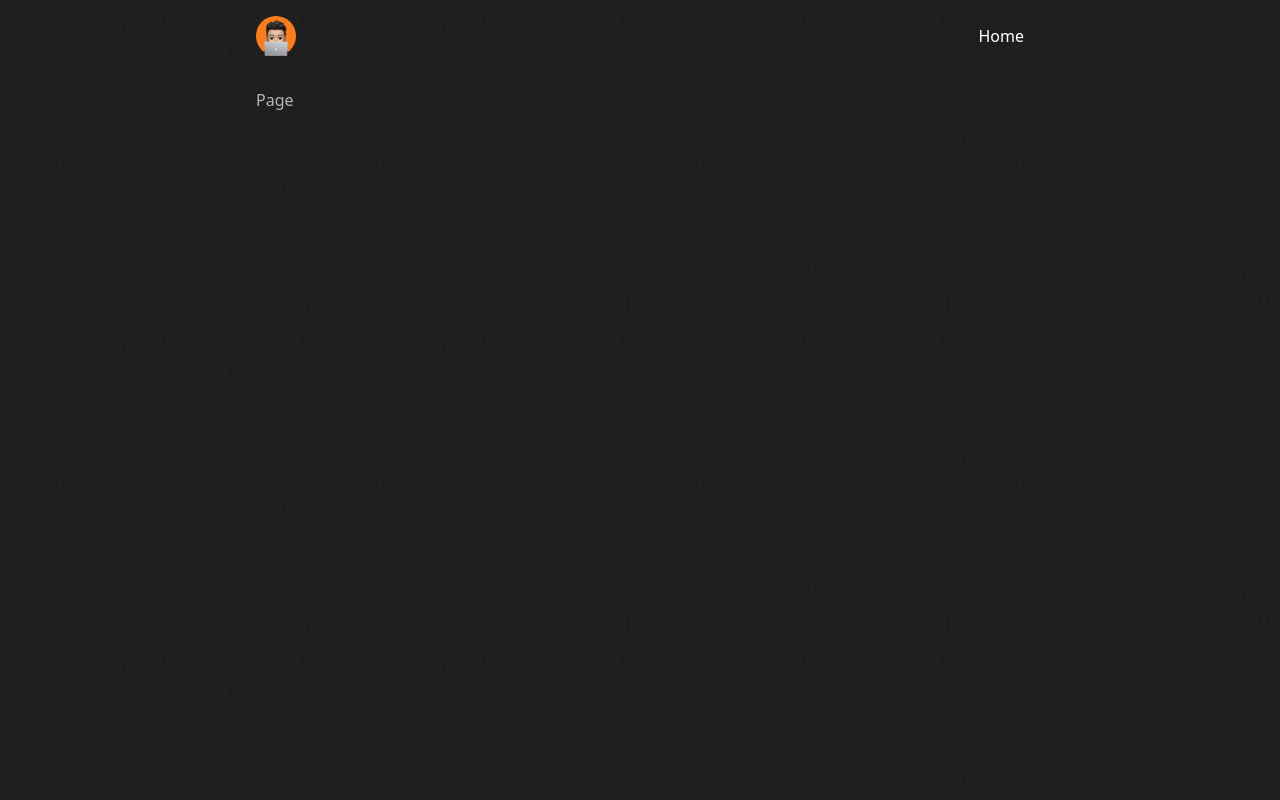
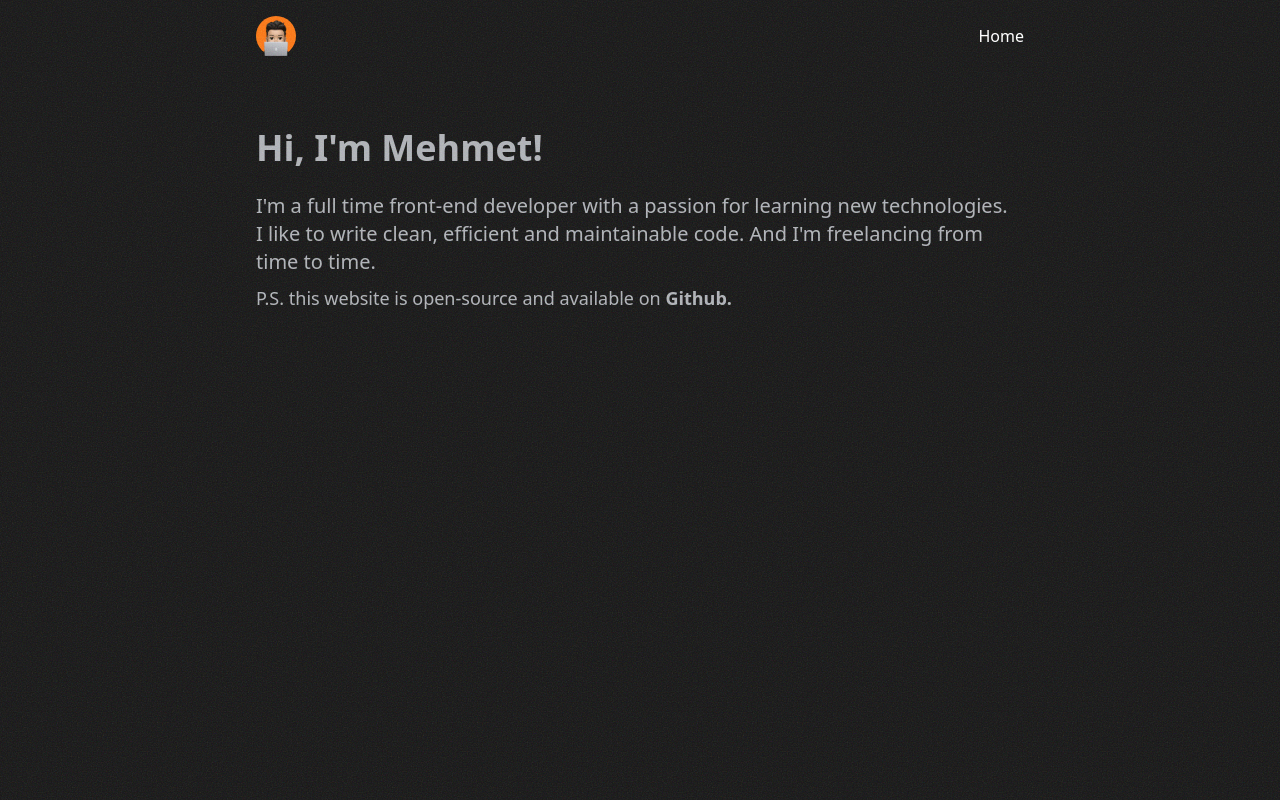
Before and after one commit to mehmetsagir/mehmetsagir.dev, a Next.js app: page / in a window 1280 px wide. Built offline with nearby package versions, Linux system fonts and the light colour scheme.

Commit message:
feat: add about information

```diff
--- a/app/page.tsx
+++ b/app/page.tsx
@@ -1,5 +1,25 @@
-import React from 'react';
+import StyledLink from '@/components/styled-link';
 
-export default function Page() {
-  return <div>Page</div>;
+export default async function HomePage() {
+  return (
+    <div className="pt-10">
+      <h1 className="text-2xl sm:text-4xl font-semibold">
+        Hi, I&apos;m Mehmet!
+      </h1>
+      <p className="sm:text-xl mt-4 sm:mt-6">
+        I&apos;m a full time front-end developer with a passion for learning new
+        technologies. <br /> I like to write clean, efficient and maintainable
+        code. And I&apos;m freelancing from time to time.
+      </p>
+      <p className="sm:text-lg mt-2">
+        P.S. this website is open-source and available on&nbsp;
+        <StyledLink
+          href="https://github.com/mehmetsagir/mehmetsagir.dev"
+          target="_blank"
+        >
+          Github.
+        </StyledLink>
+      </p>
+    </div>
+  );
 }
--- /dev/null
+++ b/components/styled-link.tsx
@@ -0,0 +1,30 @@
+import cx from 'classnames';
+import Link from 'next/link';
+import React from 'react';
+
+interface StyledLinkProps
+  extends React.AnchorHTMLAttributes<HTMLAnchorElement> {
+  href: string;
+  children: React.ReactNode;
+  className?: string;
+}
+
+export default function StyledLink({
+  href,
+  children,
+  className,
+  ...props
+}: StyledLinkProps) {
+  return (
+    <Link
+      {...props}
+      href={href}
+      className={cx(
+        'hover:text-white font-semibold hover:underline underline-offset-4 transition-all group relative',
+        className
+      )}
+    >
+      {children}
+    </Link>
+  );
+}
```
